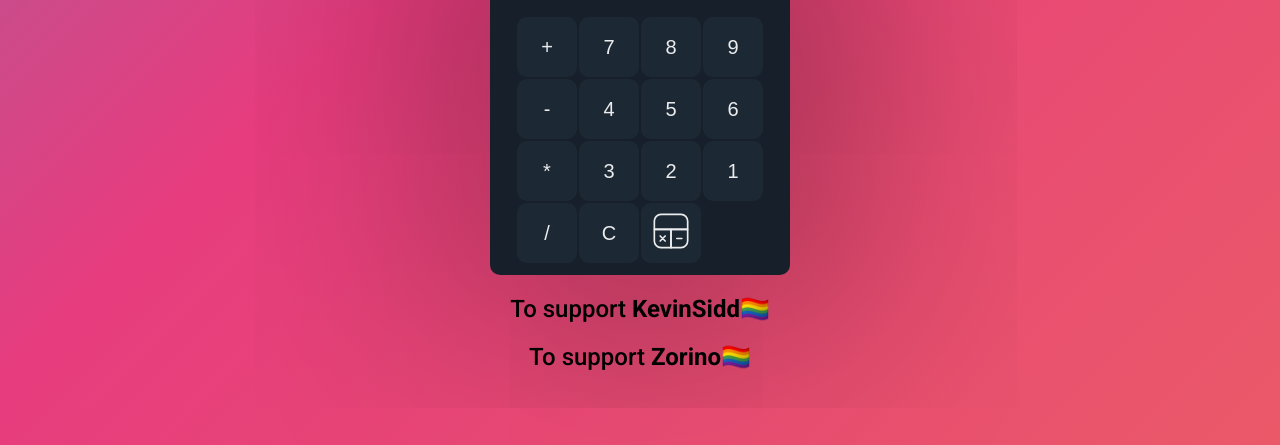
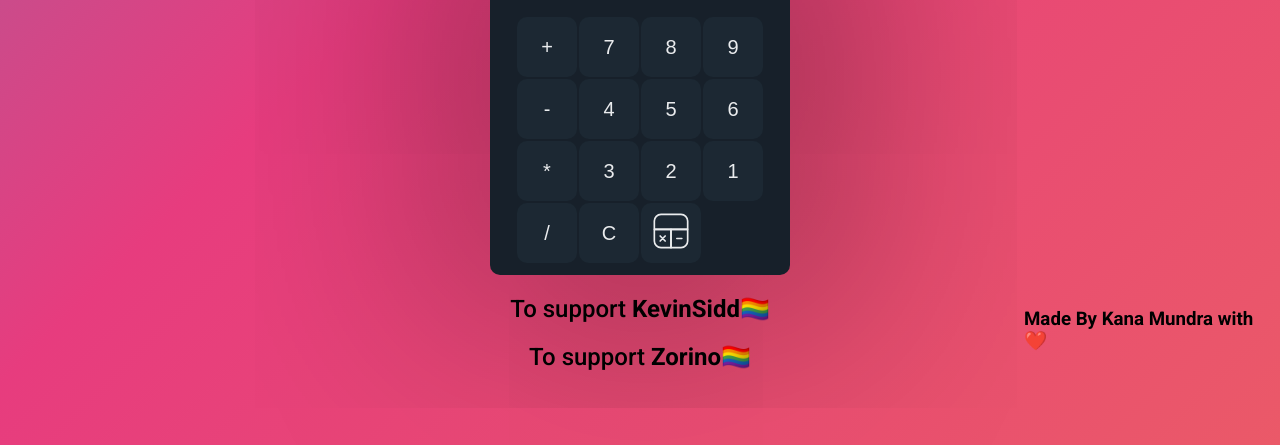
Before and after one commit to KanaMundra/Basic-Calculator, a plain HTML site: page index.html in a window 1280 px wide. Shown: the part 355-800 px from the top of the page. Drawn offline with Linux system fonts and the light colour scheme.

Commit message:
Given myself credit for Building this piece :P
My friend suggested me if you want to showcase your product give yourself credit in main page so yea :D

```diff
--- a/index.html
+++ b/index.html
@@ -46,8 +46,8 @@
         <h2 class="kevinsupport">To support <b>KevinSidd</b>🏳️‍🌈</h2>
         <h2 class="kevinsupport">To support <a href="https://me.zorino.in/ "><b>Zorino</b></a>🏳️‍🌈</h2>
     </div>
+    <h3 class="credit">Made By Kana Mundra with ❤️</h3>
     <script src="index.js"></script>
-
 </body>
 
 </html>
--- a/style.css
+++ b/style.css
@@ -107,3 +107,14 @@ a {
 a:hover{
     font-size: 110%;
 }
+.credit{
+    position: absolute;
+    margin-left: 80%;
+    margin-top: 50%;
+    margin-bottom: 20%;
+}
+
+.credit:hover{
+    cursor: pointer;
+    font-weight: 500;
+}
```
